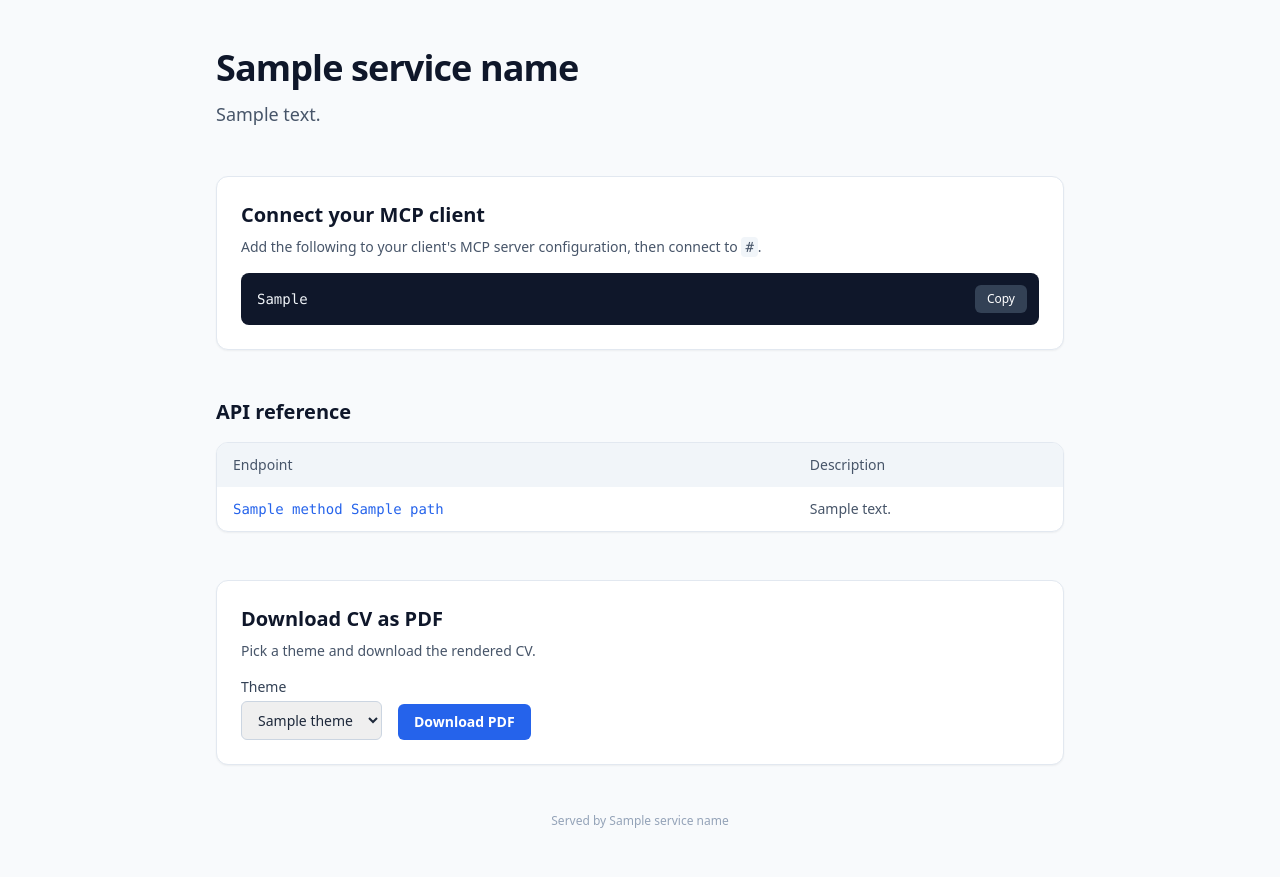
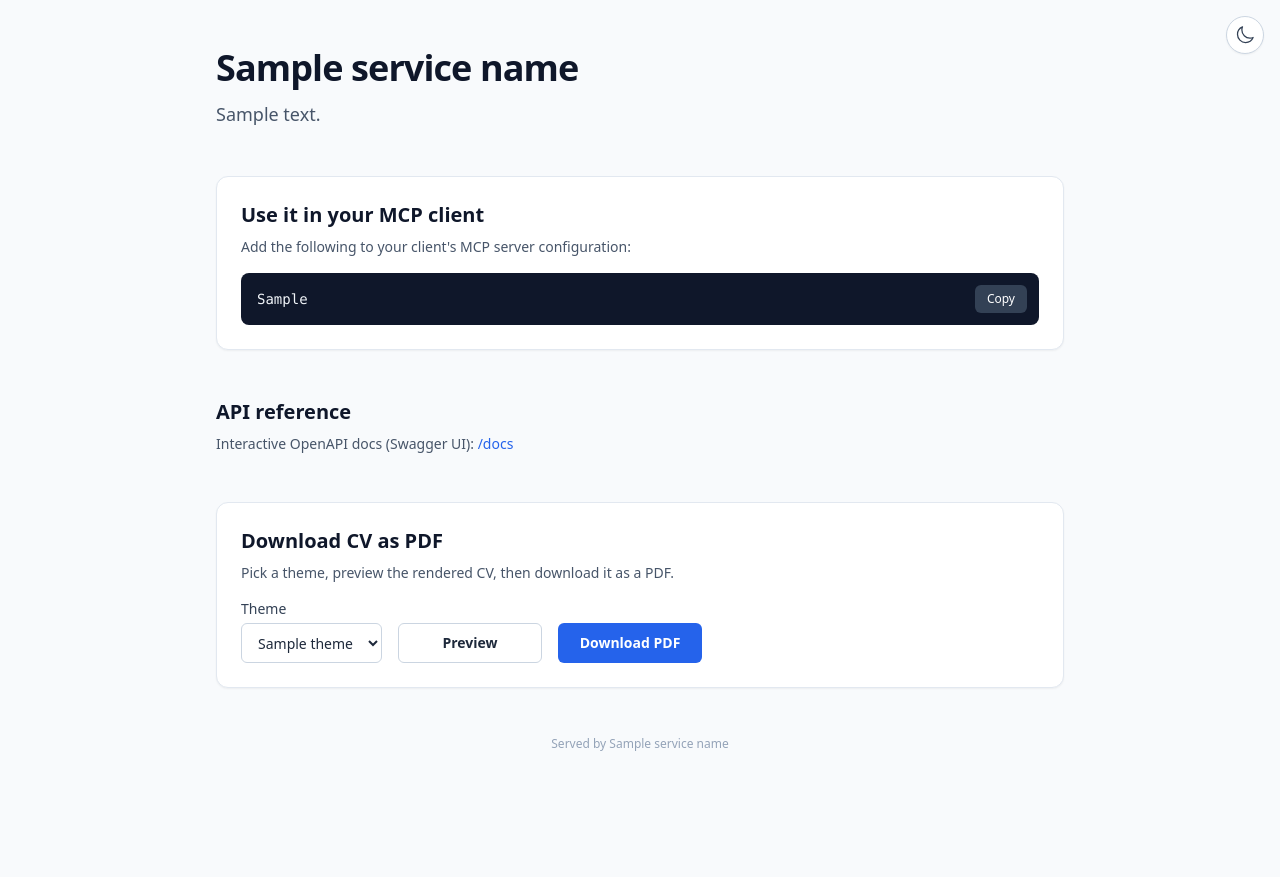
Before and after one commit to ivanprytula/cv-rest-mcp-server, a Python web app: template templates/landing.html in a window 1280 px wide. After the commit the page ends 751 px from the top, so only its background shows below. Run offline with Jinja, Linux system fonts and the light colour scheme; the template is opened without the code that fills it: most values are stand-ins (such as "Sample title", 1, 10 or a date in 2020); some libraries are stand-ins or nearby versions.

Commit message:
feat: preview toolbar page, floating toggle, refreshed landing

```diff
--- /dev/null
+++ b/templates/_theme_head.html
@@ -0,0 +1,14 @@
+<link rel="icon" type="image/svg+xml" href="/static/favicon.svg">
+<script src="https://cdn.tailwindcss.com"></script>
+<script>
+    tailwind.config = { darkMode: "class" };
+</script>
+<script>
+    (() => {
+        const stored = localStorage.getItem("theme");
+        const prefersDark = window.matchMedia("(prefers-color-scheme: dark)").matches;
+        if (stored === "dark" || (!stored && prefersDark)) {
+            document.documentElement.classList.add("dark");
+        }
+    })();
+</script>
--- /dev/null
+++ b/templates/_theme_toggle.html
@@ -0,0 +1,27 @@
+{% set pos = toggle_position | default('fixed right-4 top-4') %}
+<button
+    id="theme-toggle"
+    type="button"
+    aria-label="Toggle color theme"
+    title="Toggle light/dark theme"
+    class="{{ pos }} z-50 rounded-full border border-slate-300 bg-white p-2 shadow-sm transition hover:bg-slate-100 dark:border-slate-700 dark:bg-slate-900 dark:hover:bg-slate-800"
+>
+    <svg xmlns="http://www.w3.org/2000/svg" fill="none" viewBox="0 0 24 24" stroke-width="1.5"
+         stroke="currentColor" aria-hidden="true"
+         class="hidden h-5 w-5 text-slate-700 dark:block dark:text-slate-200">
+        <path stroke-linecap="round" stroke-linejoin="round"
+              d="M12 3v2.25m6.364.386-1.591 1.591M21 12h-2.25m-.386 6.364-1.591-1.591M12 18.75V21m-4.773-4.227-1.591 1.591M5.25 12H3m4.227-4.773L5.636 5.636M15.75 12a3.75 3.75 0 1 1-7.5 0 3.75 3.75 0 0 1 7.5 0Z"/>
+    </svg>
+    <svg xmlns="http://www.w3.org/2000/svg" fill="none" viewBox="0 0 24 24" stroke-width="1.5"
+         stroke="currentColor" aria-hidden="true"
+         class="block h-5 w-5 text-slate-700 dark:hidden dark:text-slate-200">
+        <path stroke-linecap="round" stroke-linejoin="round"
+              d="M21.752 15.002A9.72 9.72 0 0 1 18 15.75c-5.385 0-9.75-4.365-9.75-9.75 0-1.33.266-2.597.748-3.752A9.753 9.753 0 0 0 3 11.25C3 16.635 7.365 21 12.75 21a9.753 9.753 0 0 0 9.002-5.998Z"/>
+    </svg>
+</button>
+<script>
+    document.getElementById("theme-toggle").addEventListener("click", () => {
+        const isDark = document.documentElement.classList.toggle("dark");
+        localStorage.setItem("theme", isDark ? "dark" : "light");
+    });
+</script>
--- a/templates/landing.html
+++ b/templates/landing.html
@@ -3,24 +3,25 @@
 <head>
     <meta charset="UTF-8">
     <meta name="viewport" content="width=device-width, initial-scale=1.0">
-    <title>{{ service_name }} — CV MCP Agent</title>
-    <script src="https://cdn.tailwindcss.com"></script>
+    <title>{{ service_name }}</title>
+    {% include "_theme_head.html" %}
 </head>
-<body class="bg-slate-50 text-slate-800 antialiased">
+<body class="bg-slate-50 text-slate-800 antialiased dark:bg-slate-950 dark:text-slate-200">
+    {% include "_theme_toggle.html" %}
+
     <main class="mx-auto max-w-4xl px-6 py-12">
 
         <!-- Hero -->
         <header class="mb-12">
-            <h1 class="text-4xl font-bold tracking-tight text-slate-900">{{ service_name }}</h1>
-            <p class="mt-3 text-lg text-slate-600">{{ description }}</p>
+            <h1 class="text-4xl font-bold tracking-tight text-slate-900 dark:text-slate-100">{{ service_name }}</h1>
+            <p class="mt-3 text-lg text-slate-600 dark:text-slate-400">{{ description }}</p>
         </header>
 
         <!-- Quick start: MCP config -->
-        <section class="mb-12 rounded-xl border border-slate-200 bg-white p-6 shadow-sm">
-            <h2 class="text-xl font-semibold text-slate-900">Connect your MCP client</h2>
-            <p class="mt-2 text-sm text-slate-600">
-                Add the following to your client's MCP server configuration, then connect to
-                <code class="rounded bg-slate-100 px-1 py-0.5">{{ mcp_url }}</code>.
+        <section class="mb-12 rounded-xl border border-slate-200 bg-white p-6 shadow-sm dark:border-slate-800 dark:bg-slate-900">
+            <h2 class="text-xl font-semibold text-slate-900 dark:text-slate-100">Use it in your MCP client</h2>
+            <p class="mt-2 text-sm text-slate-600 dark:text-slate-400">
+                Add the following to your client's MCP server configuration:
             </p>
             <div class="mt-4 relative">
                 <pre id="mcp-config" class="overflow-x-auto rounded-lg bg-slate-900 p-4 text-sm text-slate-100"><code>{{ mcp_config }}</code></pre>
@@ -34,52 +35,40 @@
 
         <!-- API reference -->
         <section class="mb-12">
-            <h2 class="text-xl font-semibold text-slate-900">API reference</h2>
-            <div class="mt-4 overflow-hidden rounded-xl border border-slate-200 bg-white shadow-sm">
-                <table class="w-full text-left text-sm">
-                    <thead class="bg-slate-100 text-slate-600">
-                        <tr>
-                            <th class="px-4 py-3 font-medium">Endpoint</th>
-                            <th class="px-4 py-3 font-medium">Description</th>
-                        </tr>
-                    </thead>
-                    <tbody class="divide-y divide-slate-100">
-                        {% for endpoint in endpoints %}
-                        <tr>
-                            <td class="px-4 py-3">
-                                <a href="{{ endpoint.url }}" target="_blank" rel="noopener"
-                                   class="font-mono text-blue-600 hover:underline">{{ endpoint.method }} {{ endpoint.path }}</a>
-                            </td>
-                            <td class="px-4 py-3 text-slate-600">{{ endpoint.description }}</td>
-                        </tr>
-                        {% endfor %}
-                    </tbody>
-                </table>
-            </div>
+            <h2 class="text-xl font-semibold text-slate-900 dark:text-slate-100">API reference</h2>
+            <p class="mt-2 text-sm text-slate-600 dark:text-slate-400">
+                Interactive OpenAPI docs (Swagger UI):
+                <a href="/docs" target="_blank" rel="noopener"
+                   class="font-medium text-blue-600 hover:underline dark:text-blue-400">/docs</a>
+            </p>
         </section>
 
         <!-- PDF download -->
-        <section class="rounded-xl border border-slate-200 bg-white p-6 shadow-sm">
-            <h2 class="text-xl font-semibold text-slate-900">Download CV as PDF</h2>
-            <p class="mt-2 text-sm text-slate-600">Pick a theme and download the rendered CV.</p>
+        <section class="rounded-xl border border-slate-200 bg-white p-6 shadow-sm dark:border-slate-800 dark:bg-slate-900">
+            <h2 class="text-xl font-semibold text-slate-900 dark:text-slate-100">Download CV as PDF</h2>
+            <p class="mt-2 text-sm text-slate-600 dark:text-slate-400">Pick a theme, preview the rendered CV, then download it as a PDF.</p>
             <form class="mt-4 flex flex-wrap items-end gap-4" method="get" action="/cv/pdf">
-                <label class="flex flex-col text-sm font-medium text-slate-700">
+                <label class="flex flex-col text-sm font-medium text-slate-700 dark:text-slate-300">
                     Theme
                     <select name="theme" id="theme-select"
-                            class="mt-1 rounded-md border border-slate-300 px-3 py-2 text-slate-800">
+                            class="mt-1 h-10 rounded-md border border-slate-300 bg-white px-3 text-slate-800 dark:border-slate-700 dark:bg-slate-950 dark:text-slate-200">
                         {% for theme in themes %}
-                        <option value="{{ theme }}" {% if theme == "classic" %}selected{% endif %}>{{ theme }}</option>
+                        <option value="{{ theme }}" {% if theme == "original" %}selected{% endif %}>{{ theme }}</option>
                         {% endfor %}
                     </select>
                 </label>
+                <button type="submit" formaction="/cv/preview"
+                        class="inline-flex h-10 w-36 items-center justify-center rounded-md border border-slate-300 bg-white px-4 text-sm font-semibold text-slate-800 transition hover:bg-slate-100 dark:border-slate-700 dark:bg-slate-950 dark:text-slate-200 dark:hover:bg-slate-800">
+                    Preview
+                </button>
                 <button type="submit"
-                        class="rounded-md bg-blue-600 px-4 py-2 text-sm font-semibold text-white transition hover:bg-blue-500">
+                        class="inline-flex h-10 w-36 items-center justify-center rounded-md bg-blue-600 px-4 text-sm font-semibold text-white transition hover:bg-blue-500">
                     Download PDF
                 </button>
             </form>
         </section>
 
-        <footer class="mt-12 text-center text-xs text-slate-400">
+        <footer class="mt-12 text-center text-xs text-slate-400 dark:text-slate-600">
             Served by {{ service_name }}
         </footer>
     </main>
```
Also changed, not shown: templates/preview.html (added, +36 -0 lines), static/favicon.svg (added).
